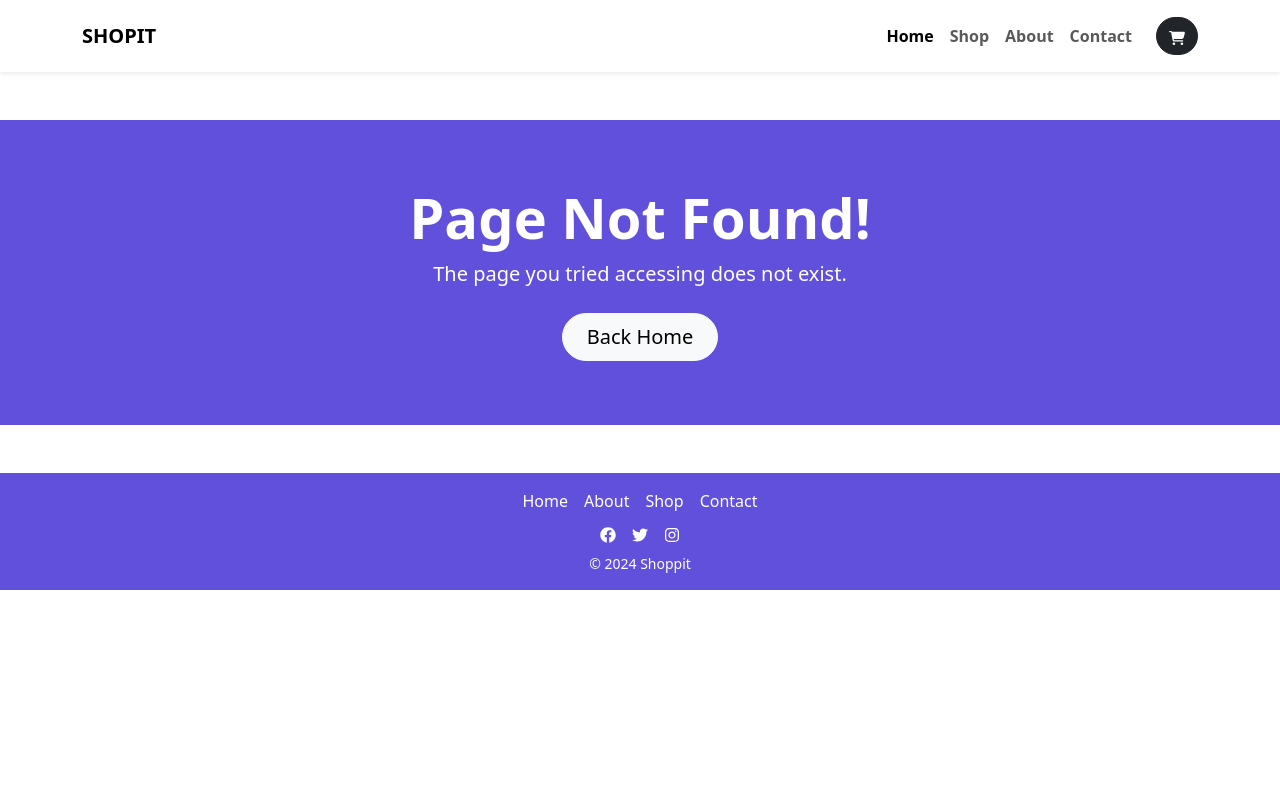
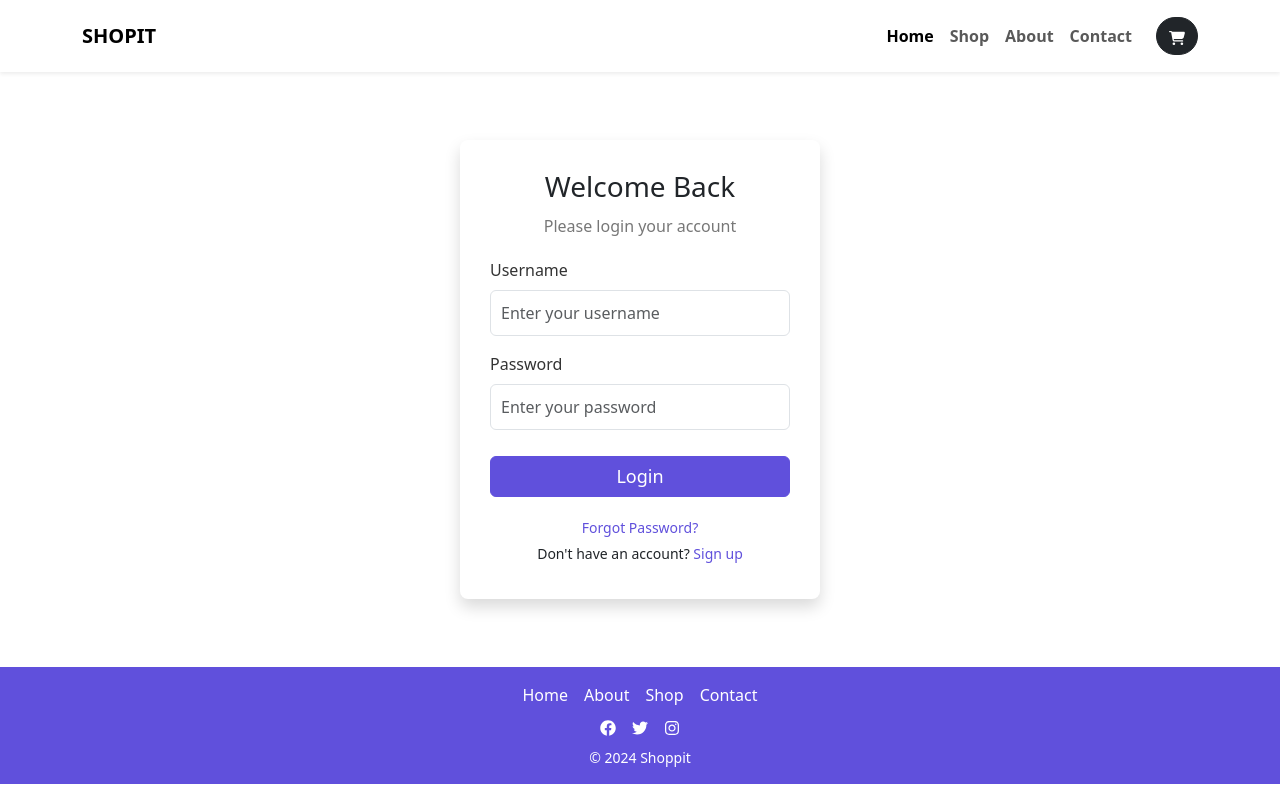
Before and after one commit to Ashik-2000/Project_DIPTI, a React (Vite) app in the folder ecommerce_frontend/: page /login in a window 1280 px wide. Before the commit this address had no page. Built offline with nearby package versions, Linux system fonts and the light colour scheme.

Commit message:
Building the login page and login user done

```diff
--- a/ecommerce_frontend/src/App.jsx
+++ b/ecommerce_frontend/src/App.jsx
@@ -7,6 +7,8 @@ import CheckoutPage from "./components/checkout/CheckOutPage";
 import HomePage from "./components/home/HomePage";
 import ProductPage from "./components/product/ProductPage";
 import NotFoundPage from "./components/ui/NotFoundPage";
+import ProtectedRoute from "./components/ui/ProtectedRoute";
+import LoginPage from "./components/user/LoginPage";
 import MainLayout from "./layout/MainLayout";
 
 const App = () => {
@@ -49,7 +51,15 @@ const App = () => {
                             <CartPage setNumberCartItems={setNumberCartItems} />
                         }
                     />
-                    <Route path="checkout" element={<CheckoutPage />} />
+                    <Route
+                        path="checkout"
+                        element={
+                            <ProtectedRoute>
+                                <CheckoutPage />
+                            </ProtectedRoute>
+                        }
+                    />
+                    <Route path="login" element={<LoginPage />} />
                     <Route path="*" element={<NotFoundPage />} />
                 </Route>
             </Routes>
--- /dev/null
+++ b/ecommerce_frontend/src/components/ui/ProtectedRoute.jsx
@@ -0,0 +1,63 @@
+import { jwtDecode } from "jwt-decode";
+import { useEffect, useState } from "react";
+import { Navigate, useLocation } from "react-router-dom";
+import api from "../../api";
+import Spinner from "./Spinner";
+
+const ProtectedRoute = ({ children }) => {
+    const [isAuthorised, setIsAuthorized] = useState(null);
+    const location = useLocation();
+
+    useEffect(function () {
+        auth().catch(() => setIsAuthorized(false));
+    }, []);
+
+    async function refreshToken() {
+        const refreshToken = localStorage.getItem("refresh");
+
+        try {
+            const res = await api.post("/token/refresh", {
+                refresh: refreshToken,
+            });
+            if (res.status === 200) {
+                localStorage.setItem("access", res.data.access);
+                setIsAuthorized(true);
+            } else {
+                setIsAuthorized(false);
+            }
+        } catch (error) {
+            console.log(error);
+            setIsAuthorized(false);
+        }
+    }
+
+    async function auth() {
+        const token = localStorage.getItem("access");
+        if (!token) {
+            setIsAuthorized(false);
+            return;
+        }
+
+        const decoded = jwtDecode(token);
+        const expiry_date = decoded.exp;
+        const current_time = Date.now / 1000;
+
+        if (current_time > expiry_date) {
+            await refreshToken();
+        } else {
+            setIsAuthorized(true);
+        }
+    }
+
+    if (isAuthorised === null) {
+        return <Spinner />;
+    }
+
+    return isAuthorised ? (
+        children
+    ) : (
+        <Navigate to="/login" state={{ from: location }} replace />
+    );
+};
+
+export default ProtectedRoute;
--- /dev/null
+++ b/ecommerce_frontend/src/components/user/LoginPage.css
@@ -0,0 +1,75 @@
+.login-container{
+    width: 100%;
+    max-width: 400px;
+    padding: 20px;
+    margin: auto;
+}
+
+.login-card{
+    background-color: #fff;
+    border-radius: 8px;
+    padding: 30px;
+    box-shadow: 0 4px 12px rgba(0,0,0,0.1);
+}
+
+.login-title{
+    font-size: 28px;
+    font-weight: 500;
+    margin-bottom: 10px;
+    text-align: center;
+}
+
+.login-subtitle {
+    font-size: 16px;
+    color: #777;
+    margin-bottom: 20px;
+    text-align: center;
+}
+
+.form-label {
+    font-weight: 500;
+    color: #333;
+}
+
+.form-control {
+    border-radius: 6px;
+    padding: 10px;
+    font-size: 16px;
+}
+
+.btn-primary {
+    background-color: #6050dc;
+    border-color: #6050dc;
+    font-size: 18px;
+    font-weight: 500;
+    margin-top: 10px;
+}
+
+.btn-primary:hover {
+    background-color: #4b3bcb;
+    border-color: #4b3bcb;
+}
+
+.login-footer {
+    text-align: center;
+    margin-top: 20px;
+}
+
+.login-footer p {
+    margin: 5px 0;
+    font-size: 14px;
+}
+
+.login-footer a {
+    color: #6050dc;
+    text-decoration: none;
+}
+
+.login-footer a:hover {
+    text-decoration: underline;
+}
+
+.form-check-label {
+    font-size: 14px;
+    color: #555;
+}
--- /dev/null
+++ b/ecommerce_frontend/src/components/user/LoginPage.jsx
@@ -0,0 +1,94 @@
+import { useState } from "react";
+import { useLocation, useNavigate } from "react-router-dom";
+import api from "../../api";
+import Error from "../ui/Error";
+import "./LoginPage.css";
+
+export default function LoginPage() {
+    const location = useLocation();
+    const navigate = useNavigate();
+
+    const [username, setUsername] = useState("");
+    const [password, setPassword] = useState("");
+    const [loading, setLoading] = useState(false);
+    const [error, setError] = useState("");
+
+    const userInfo = { username, password };
+
+    function handleSubmit(e) {
+        e.preventDefault();
+        setLoading(true);
+        api.post("token/", userInfo)
+            .then((res) => {
+                console.log(res.data);
+                localStorage.setItem("access", res.data.access);
+                localStorage.setItem("refresh", res.data.refresh);
+                setUsername("");
+                setPassword("");
+                setLoading(false);
+                setError("");
+                const from = location.state.from.pathname || "/";
+                navigate(from, { replace: true });
+            })
+            .catch((err) => {
+                console.log(err.message);
+                setError(err.message);
+                setLoading(false);
+            });
+    }
+
+    return (
+        <div className="login-container my-5">
+            <div className="login-card shadow">
+                {error && <Error error={error} />}
+                <h2 className="login-title">Welcome Back</h2>
+                <p className="login-subtitle">Please login your account</p>
+                <form onSubmit={handleSubmit}>
+                    <div className="mb-3">
+                        <label htmlFor="username" className="form-label">
+                            Username
+                        </label>
+                        <input
+                            type="username"
+                            value={username}
+                            onChange={(e) => setUsername(e.target.value)}
+                            className="form-control"
+                            id="email"
+                            placeholder="Enter your username"
+                            required
+                        />
+                    </div>
+                    <div className="mb-3">
+                        <label htmlFor="password" className="form-label">
+                            Password
+                        </label>
+                        <input
+                            type="password"
+                            value={password}
+                            onChange={(e) => setPassword(e.target.value)}
+                            className="form-control"
+                            id="password"
+                            placeholder="Enter your password"
+                            required
+                        />
+                    </div>
+                    <button
+                        type="submit"
+                        className="btn btn-primary w-100"
+                        disabled={loading}
+                    >
+                        Login
+                    </button>
+                </form>
+                <div className="login-footer">
+                    <p>
+                        <a href="#">Forgot Password?</a>
+                    </p>
+                    <p>
+                        Don't have an account? <a href="#">Sign up</a>
+                    </p>
+                </div>
+            </div>
+        </div>
+    );
+}
```
Also changed, not shown: 1 other file (tests, documents, lock files or other folders).
